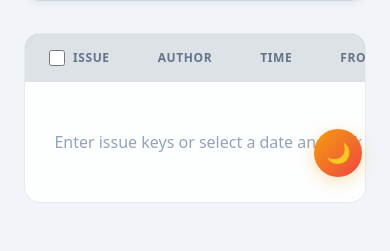
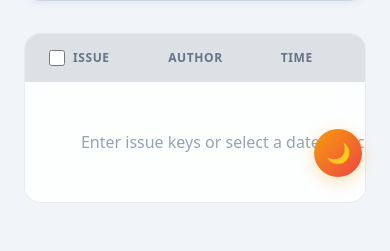
Before and after one commit to teslien/ReportsDashboard, a Flask app: page /status_tracker in a window 390 px wide. Shown: the part 639-890 px from the top of the page. Run offline with Flask 3, Linux system fonts and the light colour scheme; data that the repository does not hold is empty; some libraries are stand-ins or nearby versions.

Commit message:
Fix mobile responsiveness: add viewport meta tag and table horizontal scroll

```diff
--- a/templates/bulk_update.html
+++ b/templates/bulk_update.html
@@ -2,6 +2,7 @@
 <html lang="en">
 
 <head>
+    <meta name="viewport" content="width=device-width, initial-scale=1.0">
     <meta charset="UTF-8">
     <title>Bulk Update - {{ project }}</title>
 
--- a/templates/custom_reports.html
+++ b/templates/custom_reports.html
@@ -2,6 +2,7 @@
 <html lang="en">
 
 <head>
+    <meta name="viewport" content="width=device-width, initial-scale=1.0">
     <meta charset="UTF-8">
     <title>Custom Reports - {{ project }}</title>
     <!-- Tailwind -->
--- a/templates/explorer.html
+++ b/templates/explorer.html
@@ -2,6 +2,7 @@
 <html lang="en">
 
 <head>
+    <meta name="viewport" content="width=device-width, initial-scale=1.0">
     <meta charset="UTF-8">
     <title>Ticket Explorer - Jira Analytics</title>
     <script src="https://code.jquery.com/jquery-3.7.1.min.js"></script>
--- a/templates/index.html
+++ b/templates/index.html
@@ -2,6 +2,7 @@
 <html lang="en">
 
 <head>
+    <meta name="viewport" content="width=device-width, initial-scale=1.0">
     <meta charset="UTF-8">
     <title>Jira Analytics Dashboard - {{ project }}</title>
 
--- a/templates/planning.html
+++ b/templates/planning.html
@@ -2,6 +2,7 @@
 <html lang="en">
 
 <head>
+    <meta name="viewport" content="width=device-width, initial-scale=1.0">
     <meta charset="UTF-8">
     <title>Sprint Planning - {{ project }}</title>
     <script src="https://cdn.tailwindcss.com"></script>
--- a/templates/query_builder.html
+++ b/templates/query_builder.html
@@ -2,6 +2,7 @@
 <html lang="en">
 
 <head>
+    <meta name="viewport" content="width=device-width, initial-scale=1.0">
     <meta charset="UTF-8">
     <title>Query Builder - Jira Analytics</title>
     <script src="https://code.jquery.com/jquery-3.7.1.min.js"></script>
--- a/templates/report_view.html
+++ b/templates/report_view.html
@@ -2,6 +2,7 @@
 <html lang="en">
 
 <head>
+    <meta name="viewport" content="width=device-width, initial-scale=1.0">
     <meta charset="UTF-8">
     <title>Report View - {{ project }}</title>
 
--- a/templates/scoreboard.html
+++ b/templates/scoreboard.html
@@ -2,6 +2,7 @@
 <html lang="en">
 
 <head>
+    <meta name="viewport" content="width=device-width, initial-scale=1.0">
     <meta charset="UTF-8">
     <title>Scoreboard - {{ project }}</title>
     <!-- Tailwind -->
--- a/templates/scrum_notes.html
+++ b/templates/scrum_notes.html
@@ -2,6 +2,7 @@
 <html lang="en">
 
 <head>
+    <meta name="viewport" content="width=device-width, initial-scale=1.0">
     <meta charset="UTF-8">
     <title>Scrum Notes - {{ project }}</title>
     <script src="https://cdn.tailwindcss.com"></script>
--- a/templates/status_tracker.html
+++ b/templates/status_tracker.html
@@ -2,6 +2,7 @@
 <html lang="en">
 
 <head>
+    <meta name="viewport" content="width=device-width, initial-scale=1.0">
     <meta charset="UTF-8">
     <title>Jira Status Tracker - {{ project }}</title>
 
@@ -39,7 +40,8 @@
     </style>
     <link rel="stylesheet" href="/static/theme.css">
     <script src="/static/theme.js"></script>
-    <script src="/static/app.js"></script></head>
+    <script src="/static/app.js"></script>
+</head>
 
 <body class="bg-gray-900 min-h-screen text-white font-sans">
 
@@ -104,8 +106,8 @@
         </div>
 
         <!-- Results Section -->
-        <div class="glass rounded-2xl border border-gray-700 overflow-hidden">
-            <table class="w-full text-left">
+        <div class="glass rounded-2xl border border-gray-700 overflow-hidden overflow-x-auto">
+            <table class="w-full text-left min-w-[600px]">
                 <thead class="bg-gray-800/50 text-gray-400 text-xs uppercase tracking-wider">
                     <tr>
                         <th class="px-6 py-4 font-bold flex items-center">
--- a/templates/teams.html
+++ b/templates/teams.html
@@ -2,6 +2,7 @@
 <html lang="en">
 
 <head>
+    <meta name="viewport" content="width=device-width, initial-scale=1.0">
     <meta charset="UTF-8">
     <title>Team Management - {{ project }}</title>
     <script src="https://cdn.tailwindcss.com"></script>
--- a/templates/todo.html
+++ b/templates/todo.html
@@ -2,6 +2,7 @@
 <html lang="en">
 
 <head>
+    <meta name="viewport" content="width=device-width, initial-scale=1.0">
     <meta charset="UTF-8">
     <title>My Tasks - Jira Analytics</title>
     <script src="https://cdn.tailwindcss.com"></script>
--- a/templates/tracker.html
+++ b/templates/tracker.html
@@ -2,6 +2,7 @@
 <html lang="en">
 
 <head>
+    <meta name="viewport" content="width=device-width, initial-scale=1.0">
     <meta charset="UTF-8">
     <title>Ticket Tracker - {{ project }}</title>
     <!-- Tailwind -->
--- a/templates/user_tickets.html
+++ b/templates/user_tickets.html
@@ -2,6 +2,7 @@
 <html lang="en">
 
 <head>
+    <meta name="viewport" content="width=device-width, initial-scale=1.0">
     <meta charset="UTF-8">
     <title>User Details - {{ project }}</title>
     <!-- Tailwind -->
```
